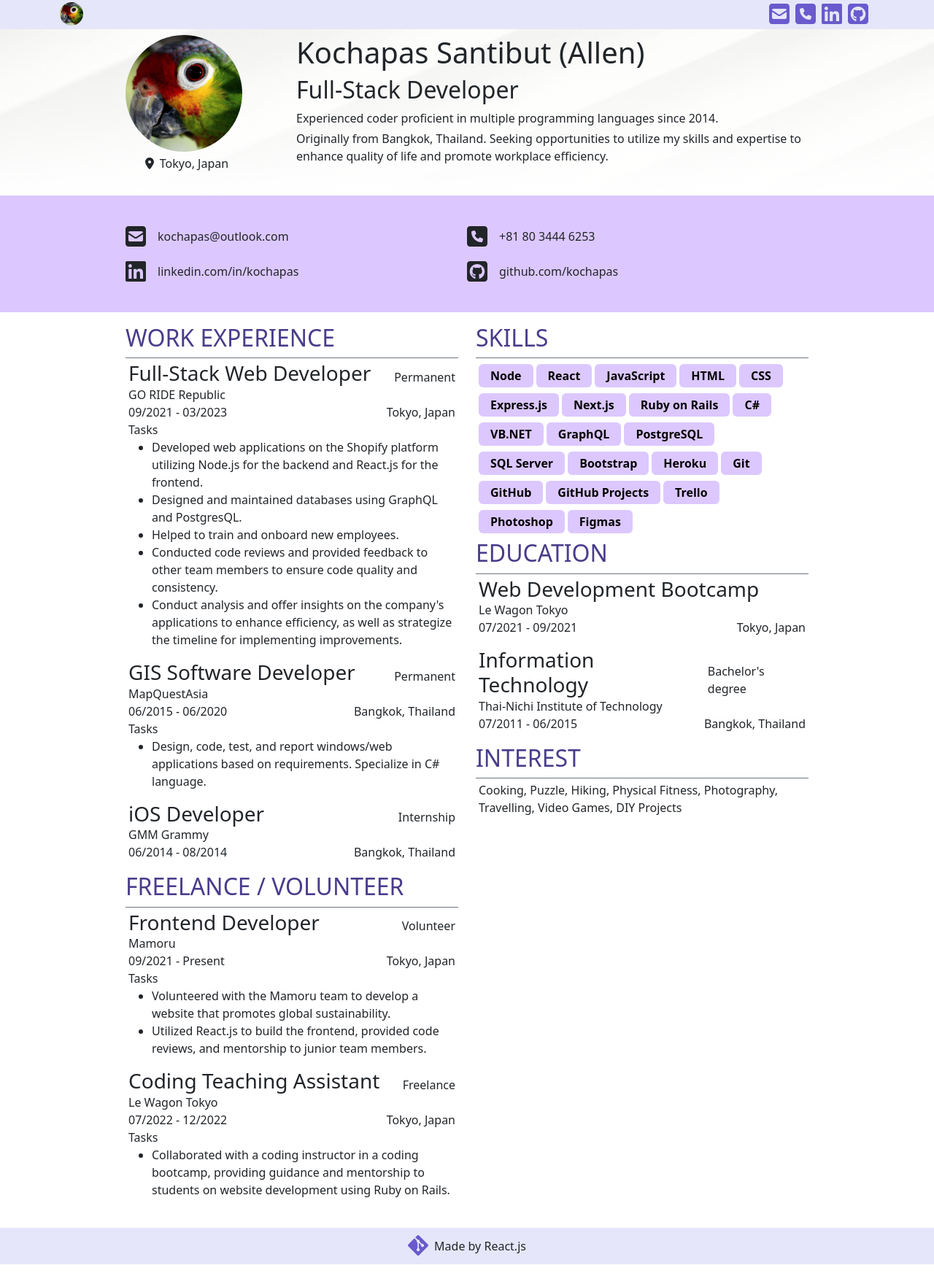
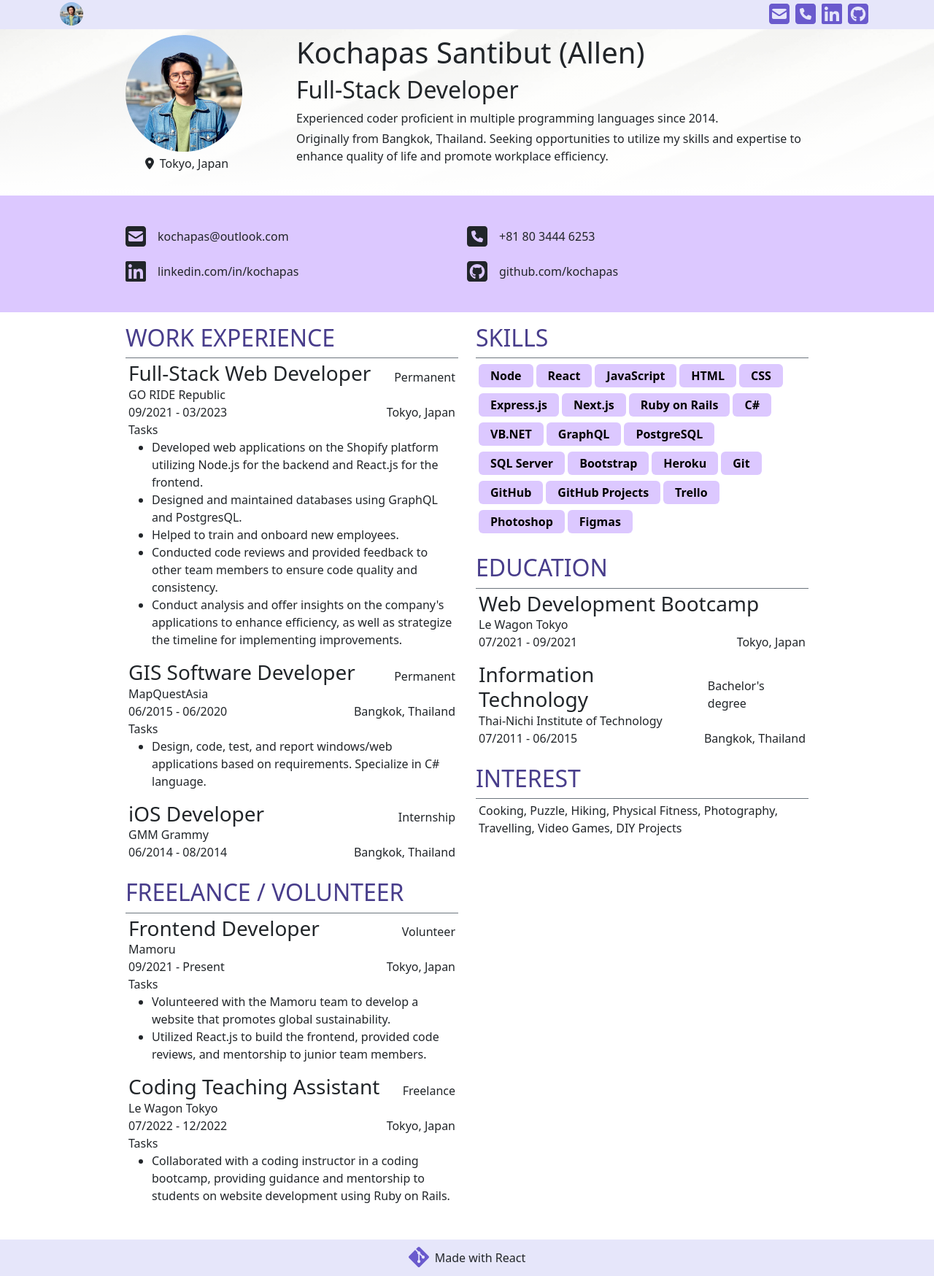
Before and after one commit to kochapas/kochapas-2023, a Next.js app: page / in a window 1280 px wide. Shown: the whole page at 73% size. Built offline with nearby package versions, Linux system fonts and the light colour scheme.

Commit message:
Add real avatar. Adjust CSS.

```diff
--- a/src/components/CardContainer.js
+++ b/src/components/CardContainer.js
@@ -1,6 +1,6 @@
 export const CardContainer = ({title, children}) => {
   return (
-    <div className="w-100">
+    <div className="w-100 mb-4">
       <div className="w-100 border-bottom border-secondary">
         <h2 className="text--purple">{title?.toUpperCase()}</h2>
       </div>
--- a/src/components/Footer.js
+++ b/src/components/Footer.js
@@ -12,7 +12,7 @@ export const Footer = () => {
           className="me-2"
         />
       </a>
-      <p className="m-0">{"Made by React.js"}</p>
+      <p className="m-0">{"Made with React"}</p>
     </div>
   )
 }
--- a/src/components/Header.js
+++ b/src/components/Header.js
@@ -12,7 +12,7 @@ export const Header = () => {
             <div className="w-auto d-flex flex-column align-items-center">
               <Image
                 alt="kochapas's picture"
-                src="/assets/parrot.jpg"
+                src="/assets/avatar.jpg"
                 width={160}
                 height={160}
                 className="rounded-circle m-2 ms-0 mb-1"
--- a/src/components/Navbar.js
+++ b/src/components/Navbar.js
@@ -12,7 +12,7 @@ export const Navbar = ({children}) => {
         <div className="container d-flex justify-content-between">
           <div className={styles.navbar__avatar}>
             <Image
-              src="/assets/parrot.jpg"
+              src="/assets/avatar.jpg"
               alt="Navbar avatar"
               width="32"
               height="32"
```
Also changed, not shown: public/assets/avatar.jpg (added), public/assets/parrot.jpg (deleted).
